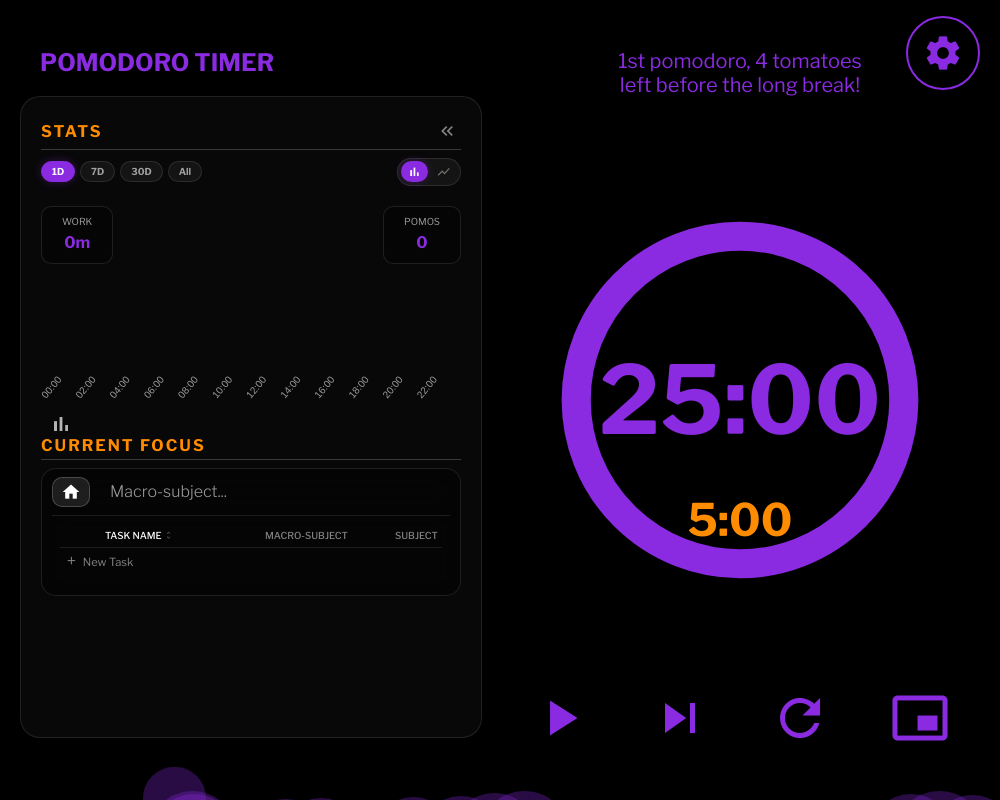
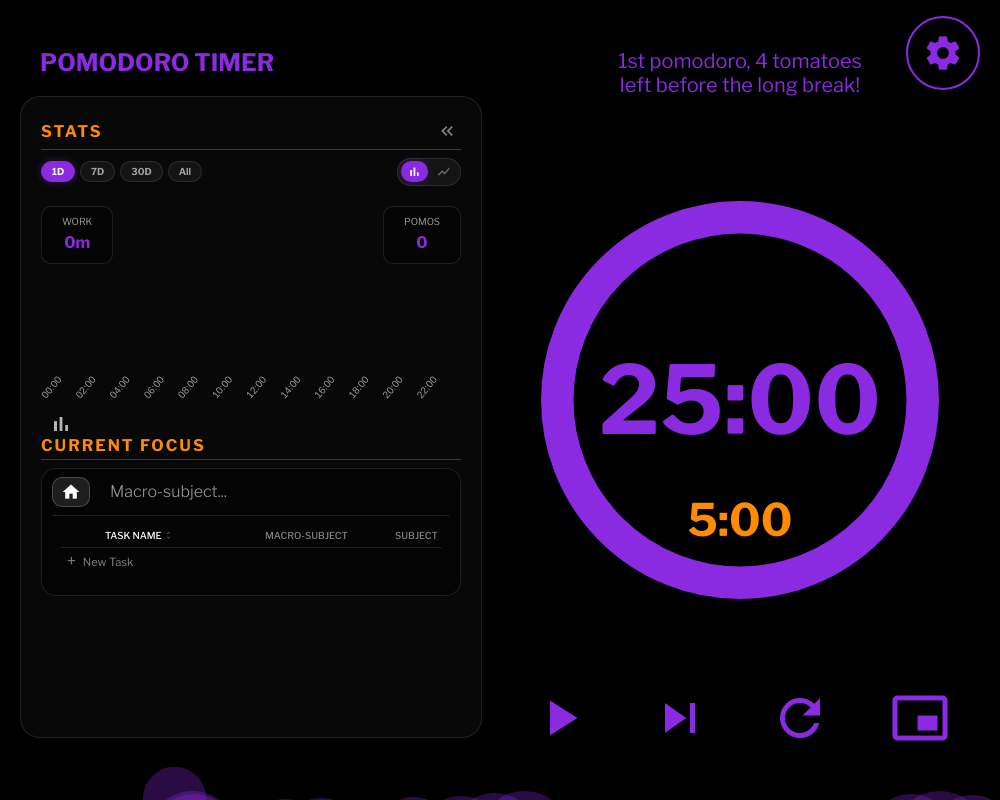
Before and after one commit to ManuCa93/pomodoroTimer, an Electron app: page index.html in a window 1000 px wide. Drawn offline with nearby package versions, Linux system fonts and the light colour scheme; a web font is replaced by a local one.

Commit message:
Adjust svg size to 145% as a middle ground for laptop screens

```diff
--- a/style.css
+++ b/style.css
@@ -162,8 +162,8 @@
         }
         svg {
             position: absolute;
-            width: min(130%, 640px);
-            height: min(130%, 640px);
+            width: min(145%, 640px);
+            height: min(145%, 640px);
             pointer-events: none;
         }
         circle {
@@ -1854,8 +1854,8 @@
                 font-size: clamp(2.9rem, 14.7vw, 5.9rem);
             }
             svg {
-                width: min(130%, 448px);
-                height: min(130%, 448px);
+                width: min(145%, 448px);
+                height: min(145%, 448px);
                 pointer-events: none;
             }
             .timer-small {
```
